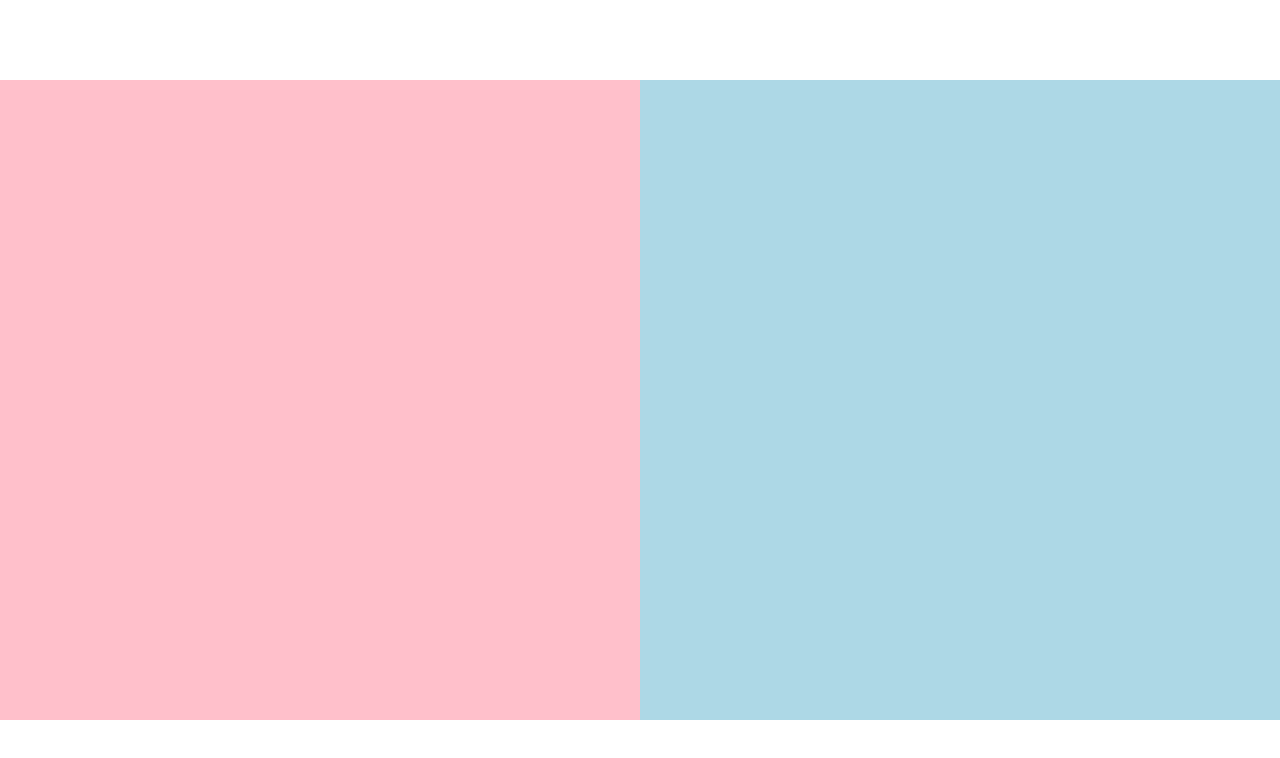
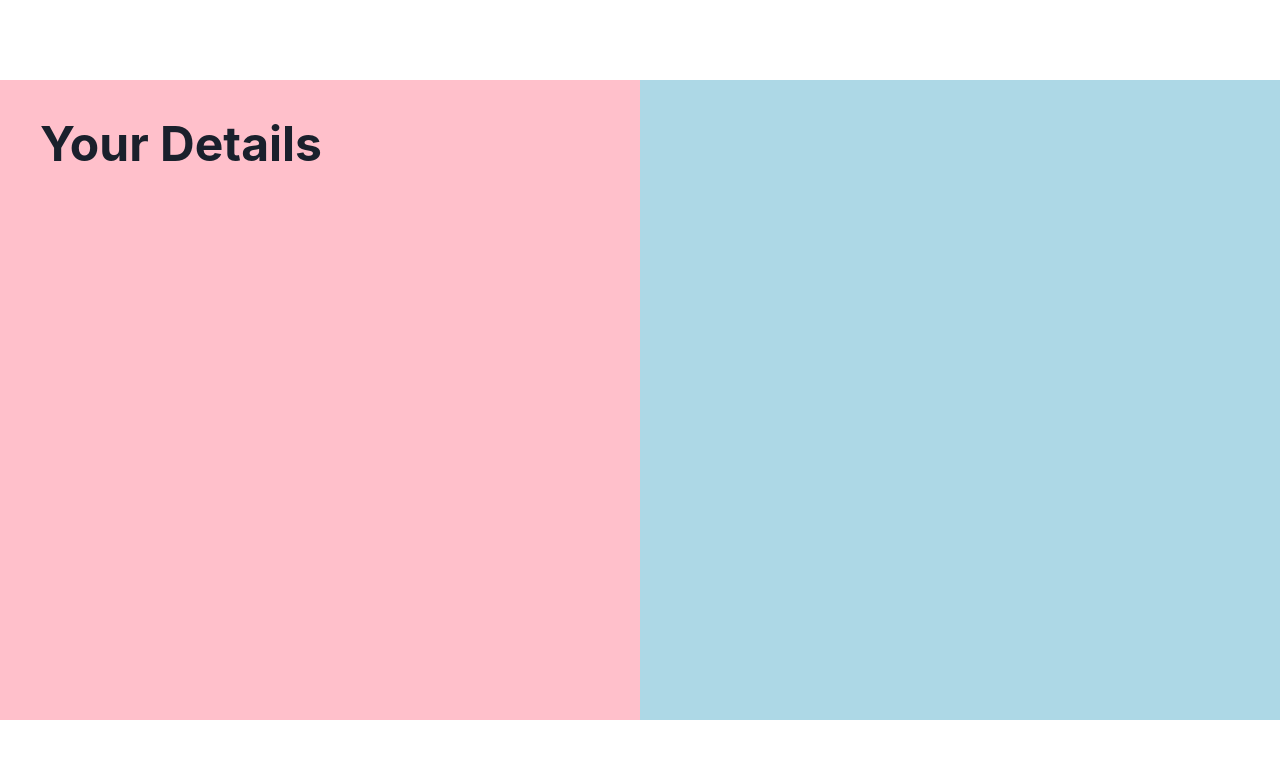
Before and after one commit to maugares/chakraui-egghead-tutorial, a Next.js app: page / in a window 1280 px wide. Shown: the top 758 px of the page. Built offline with nearby package versions, Linux system fonts and the light colour scheme.

Commit message:
Add heading

```diff
--- a/src/Details.tsx
+++ b/src/Details.tsx
@@ -1,4 +1,4 @@
-import { VStack } from '@chakra-ui/react'
+import { Heading, VStack } from '@chakra-ui/react'
 
 const Details = () => (
   <VStack
@@ -8,7 +8,11 @@ const Details = () => (
     spacing={10}
     alignItems='flex-start'
     background='pink'
-    />
+  >
+    <Heading size='2xl'>
+      Your Details
+    </Heading>
+  </VStack>
 )
 
 export default Details
```
Lines whose indentation alone changed are shown as unchanged.
